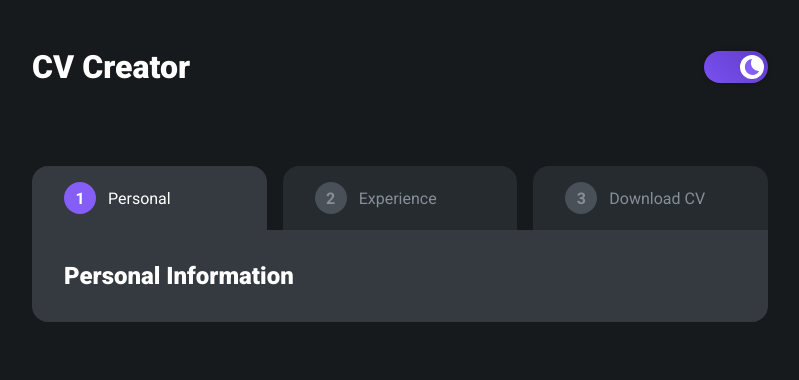
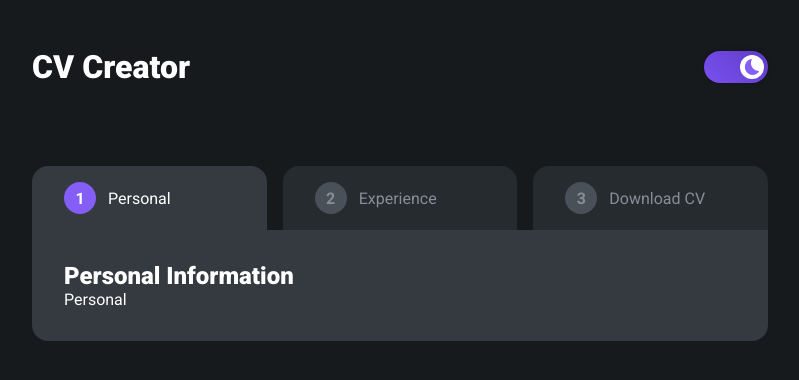
Before and after one commit to michalwachowicz/cv-application, a React (Create React App) app: page / in a window 1280 px wide. Shown: the top 380 px of the page, without its empty margins (240-1039 px from the left). Built offline with nearby package versions, Linux system fonts and the light colour scheme.

Commit message:
Create dummy pages components

```diff
--- /dev/null
+++ b/src/components/DownloadCV.jsx
@@ -0,0 +1,7 @@
+import React from 'react';
+
+function DownloadCV() {
+  return <div>Download CV</div>;
+}
+
+export default DownloadCV;
--- /dev/null
+++ b/src/components/Experience.jsx
@@ -0,0 +1,7 @@
+import React from 'react';
+
+function Experience() {
+  return <div>Experience</div>;
+}
+
+export default Experience;
--- a/src/components/MainContent.jsx
+++ b/src/components/MainContent.jsx
@@ -1,11 +1,20 @@
 import React from 'react';
 import styled from 'styled-components';
 import PropTypes from 'prop-types';
+import Personal from './Personal';
+import Experience from './Experience';
+import DownloadCV from './DownloadCV';
 
 function MainContent({ index }) {
+  const pages = [
+    { title: 'Personal Information', page: <Personal /> },
+    { title: 'Experience', page: <Experience /> },
+    { title: 'DownloadCV', page: <DownloadCV /> },
+  ];
   return (
     <MainContentContainer>
-      <Title>{titles[index]}</Title>
+      <Title>{pages[index].title}</Title>
+      {pages[index].page}
     </MainContentContainer>
   );
 }
@@ -29,6 +38,4 @@ const Title = styled.h2`
   font-weight: 900;
 `;
 
-const titles = ['Personal Information', 'Experience', 'Download CV'];
-
 export default MainContent;
--- /dev/null
+++ b/src/components/Personal.jsx
@@ -0,0 +1,7 @@
+import React from 'react';
+
+function Personal() {
+  return <div>Personal</div>;
+}
+
+export default Personal;
```
